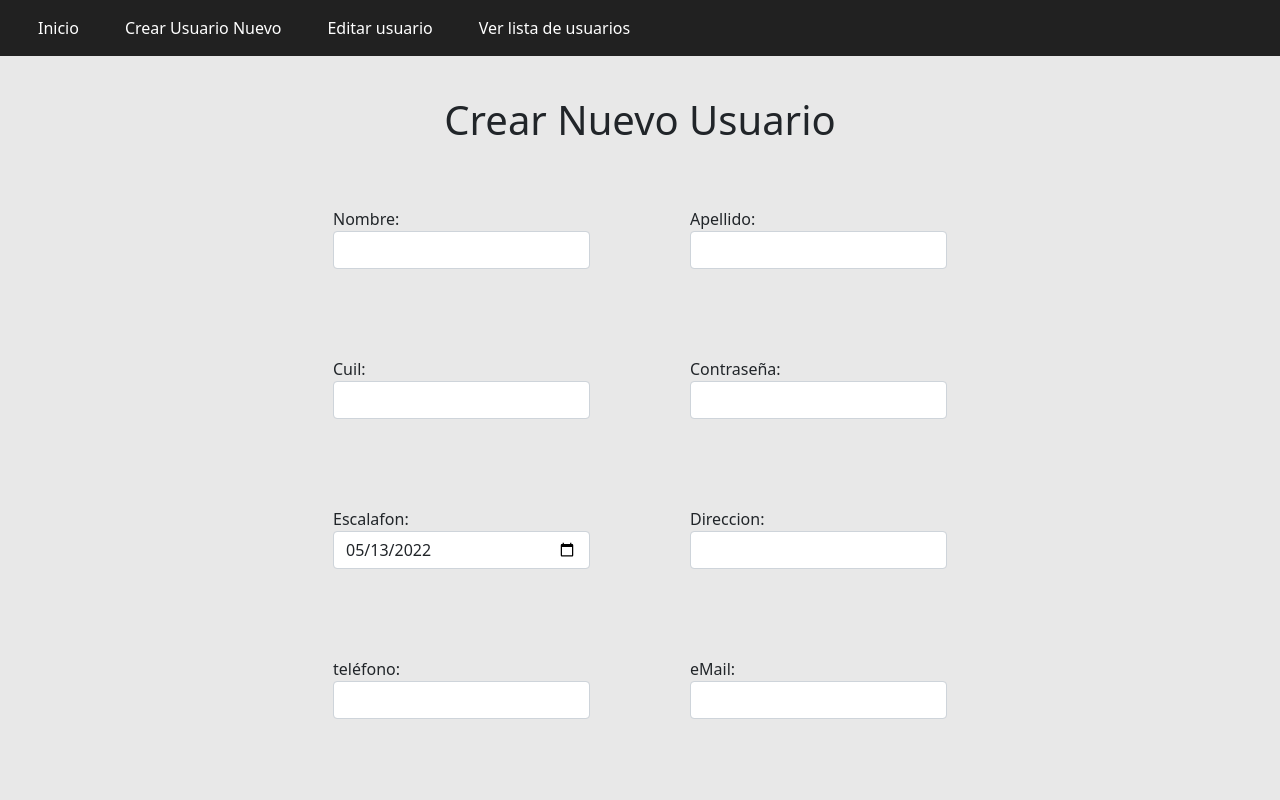
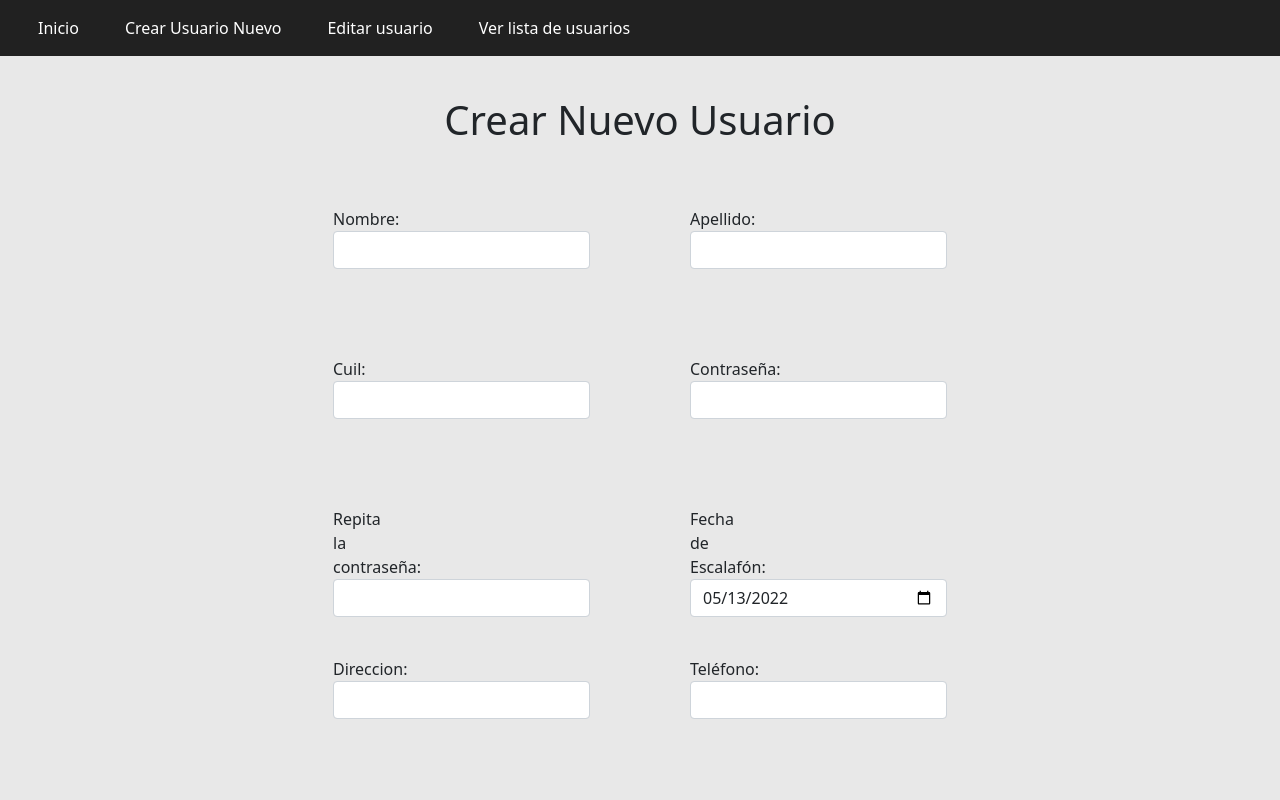
Before and after one commit to PG-HENRY-13/PG-Escuelas, a React (Create React App) app: page /admin/createuser in a window 1280 px wide. Shown: the top 800 px of the page. Built offline with nearby package versions, Linux system fonts and the light colour scheme.

Commit message:
[ADD] components/newaccount/index - added field password2, type of input password

```diff
--- a/src/components/NewAccount/index.tsx
+++ b/src/components/NewAccount/index.tsx
@@ -20,6 +20,7 @@ export default function NewAccount(): JSX.Element {
     name: "",
     lastName: "",
     password: "",
+    password2: "",
     address: "",
     phoneNumber: "",
     emailAddress: "",
@@ -34,6 +35,7 @@ export default function NewAccount(): JSX.Element {
     name: "Ingrese un nombre",
     lastName: "Ingrese un apellido",
     password: "Al menos 8 caracteres",
+    password2: "Las contraseñas deben coincidir",
     address: "Ingrese una direccion",
     phoneNumber: "Ingrese un numero valido",
     emailAddress: "Ingrese una direccion de correo valida",
@@ -45,23 +47,22 @@ export default function NewAccount(): JSX.Element {
       error.name ||
       error.lastName ||
       error.password ||
+      error.password2 ||
       error.address ||
       error.phoneNumber ||
       error.emailAddress
     )
-
       setDisabled(true);
     else setDisabled(false);
   }, [error]);
 
-
   useEffect(() => {
-
     setError({
       cuil: "",
       name: "",
       lastName: "",
       password: "",
+      password2: "",
       address: "",
       phoneNumber: "",
       emailAddress: "",
@@ -69,7 +70,6 @@ export default function NewAccount(): JSX.Element {
 
     return () => {};
   }, []);
-
 
   const changeHandler = (e: React.ChangeEvent<HTMLInputElement>) => {
     setData({ ...data, [e.target.name]: e.target.value });
@@ -128,6 +128,7 @@ export default function NewAccount(): JSX.Element {
             <label className="col-sm-2 control-label">Contraseña:</label>
             <input
               className="form-control"
+              type="password"
               name="password"
               value={data.password}
               onChange={changeHandler}
@@ -135,7 +136,22 @@ export default function NewAccount(): JSX.Element {
             <span className="err">{error.password}</span>
           </div>
           <div className="form-group">
-            <label className="col-sm-2 control-label">Escalafon:</label>
+            <label className="col-sm-2 control-label">
+              Repita la contraseña:
+            </label>
+            <input
+              className="form-control"
+              type="password"
+              name="password2"
+              value={data.password2}
+              onChange={changeHandler}
+            ></input>
+            <span className="err">{error.password2}</span>
+          </div>
+          <div className="form-group">
+            <label className="col-sm-2 control-label">
+              Fecha de Escalafón:
+            </label>
             <input
               className="form-control"
               type="date"
@@ -155,7 +171,7 @@ export default function NewAccount(): JSX.Element {
             <span className="err">{error.address}</span>
           </div>
           <div className="form-group">
-            <label className="col-sm-2 control-label">teléfono:</label>
+            <label className="col-sm-2 control-label">Teléfono:</label>
             <input
               className="form-control"
               name="phoneNumber"
@@ -165,7 +181,7 @@ export default function NewAccount(): JSX.Element {
             <span className="err">{error.phoneNumber}</span>
           </div>
           <div className="form-group">
-            <label className="col-sm-3 control-label">eMail:</label>
+            <label className="col-sm-3 control-label">E-mail:</label>
             <input
               className="form-control"
               name="emailAddress"
```
